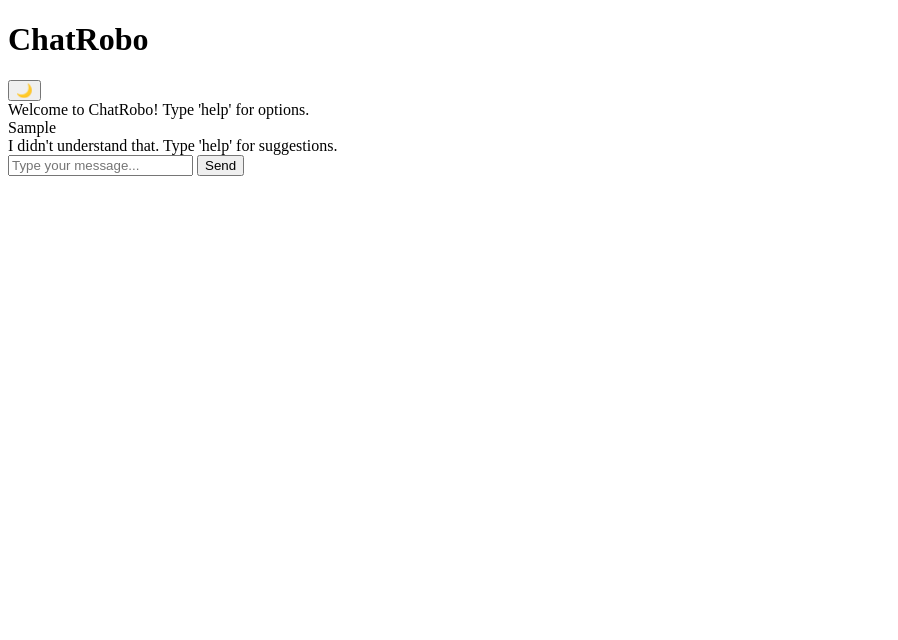
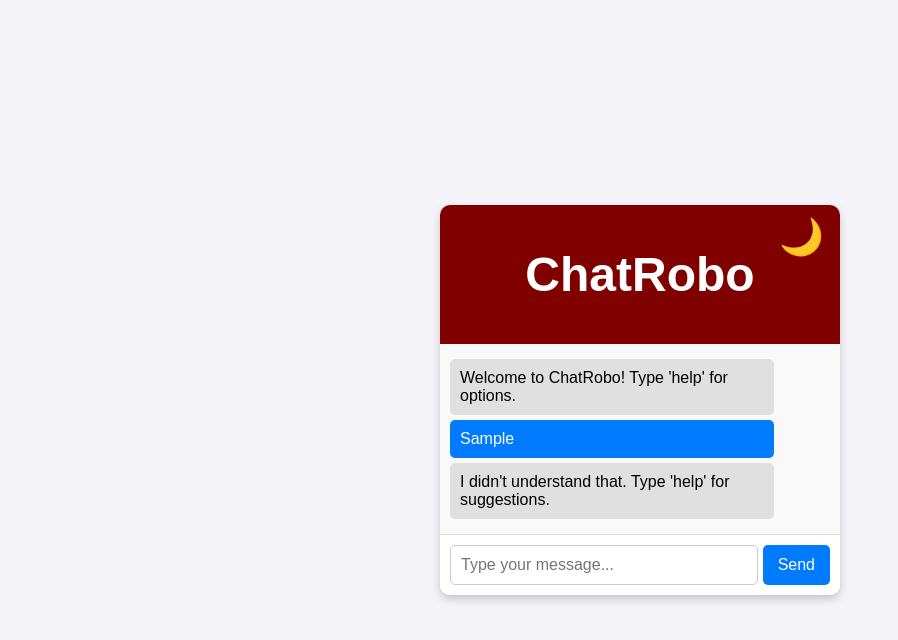
Before and after one commit to parthkalumali-1/chatbot-1, a plain HTML site: page index.html in a window 1280 px wide. Both pictures are taken after typing "Sample" into the empty fields and a click on the button "Send". Shown: the whole page, without its empty margins (0-898 px from the left). Drawn offline with Linux system fonts and the light colour scheme.

Commit message:
Update styles.css

```diff
--- a/styles.css
+++ b/styles.css
@@ -1,52 +1,161 @@
-/* Tic-Tac-Toe Modal */
+/* General styling for the ChatRobo app */
+body {
+    font-family: Arial, sans-serif;
+    margin: 0;
+    padding: 0;
+    display: flex;
+    justify-content: center;
+    align-items: center;
+    height: 100vh;
+    background-color: #f4f4f9;
+}
+
+/* App container */
+#app-container {
+    width: 400px;
+    max-width: 90%;
+    background-color: #fff;
+    border-radius: 10px;
+    box-shadow: 0 4px 10px rgba(0, 0, 0, 0.2);
+    display: flex;
+    flex-direction: column;
+    overflow: hidden;
+}
+
+/* Chat header */
+#chat-header {
+    background-color: #800000; /* Burgundy */
+    color: white;
+    padding: 10px;
+    text-align: center;
+    font-size: 1.5em;
+    font-weight: bold;
+    position: relative;
+}
+
+/* Theme toggle button */
+#theme-toggle {
+    position: absolute;
+    top: 10px;
+    right: 10px;
+    background: none;
+    border: none;
+    font-size: 1.5em;
+    cursor: pointer;
+    color: white;
+}
+
+/* Chat container */
+#chat-container {
+    flex-grow: 1;
+    padding: 10px;
+    overflow-y: auto;
+    background-color: #f9f9f9;
+}
+
+/* Messages */
+.message {
+    margin: 5px 0;
+    padding: 10px;
+    border-radius: 5px;
+    max-width: 80%;
+    word-wrap: break-word;
+}
+
+.bot-message {
+    background-color: #e0e0e0;
+    align-self: flex-start;
+}
+
+.user-message {
+    background-color: #007bff;
+    color: white;
+    align-self: flex-end;
+}
+
+/* Input container */
+#input-container {
+    display: flex;
+    padding: 10px;
+    border-top: 1px solid #ddd;
+    background-color: #fff;
+}
+
+#input-field {
+    flex-grow: 1;
+    padding: 10px;
+    border: 1px solid #ccc;
+    border-radius: 5px;
+    font-size: 1em;
+}
+
+#send-button {
+    background-color: #007bff;
+    color: white;
+    border: none;
+    padding: 10px 15px;
+    margin-left: 5px;
+    border-radius: 5px;
+    cursor: pointer;
+    font-size: 1em;
+}
+
+#send-button:hover {
+    background-color: #0056b3;
+}
+
+/* Tic-Tac-Toe board */
+#tic-tac-toe-board {
+    display: grid;
+    grid-template-columns: repeat(3, 1fr);
+    grid-gap: 5px;
+    margin-top: 10px;
+}
+
+.tic-tac-toe-cell {
+    display: flex;
+    align-items: center;
+    justify-content: center;
+    width: 80px;
+    height: 80px;
+    background-color: #f1f1f1;
+    border: 1px solid #ccc;
+    font-size: 2em;
+    cursor: pointer;
+}
+
 .modal {
     display: none;
     position: fixed;
-    top: 50%;
-    left: 50%;
-    transform: translate(-50%, -50%);
-    background-color: #fff;
-    padding: 20px;
-    border-radius: 10px;
-    box-shadow: 0 4px 6px rgba(0, 0, 0, 0.3);
+    top: 0;
+    left: 0;
+    width: 100%;
+    height: 100%;
+    background: rgba(0, 0, 0, 0.5);
+    justify-content: center;
+    align-items: center;
     z-index: 1000;
 }
 
 .modal-content {
+    background: white;
+    padding: 20px;
+    border-radius: 10px;
     text-align: center;
+    max-width: 400px;
+    width: 100%;
 }
 
 .close-button {
-    margin-top: 10px;
+    background-color: #e74c3c;
+    color: white;
     padding: 10px 15px;
     border: none;
     border-radius: 5px;
-    background-color: #007bff;
-    color: #fff;
     cursor: pointer;
+    font-size: 1em;
 }
 
 .close-button:hover {
-    background-color: #0056b3;
+    background-color: #c0392b;
 }
-
-#tic-tac-toe-board {
-    display: grid;
-    grid-template-columns: repeat(3, 100px);
-    gap: 5px;
-    justify-content: center;
-    margin-top: 10px;
-}
-
-.tic-tac-toe-cell {
-    width: 100px;
-    height: 100px;
-    border: 2px solid #000;
-    display: flex;
-    justify-content: center;
-    align-items: center;
-    font-size: 24px;
-    font-weight: bold;
-    cursor: pointer;
-    user-select: none;
-}
```
